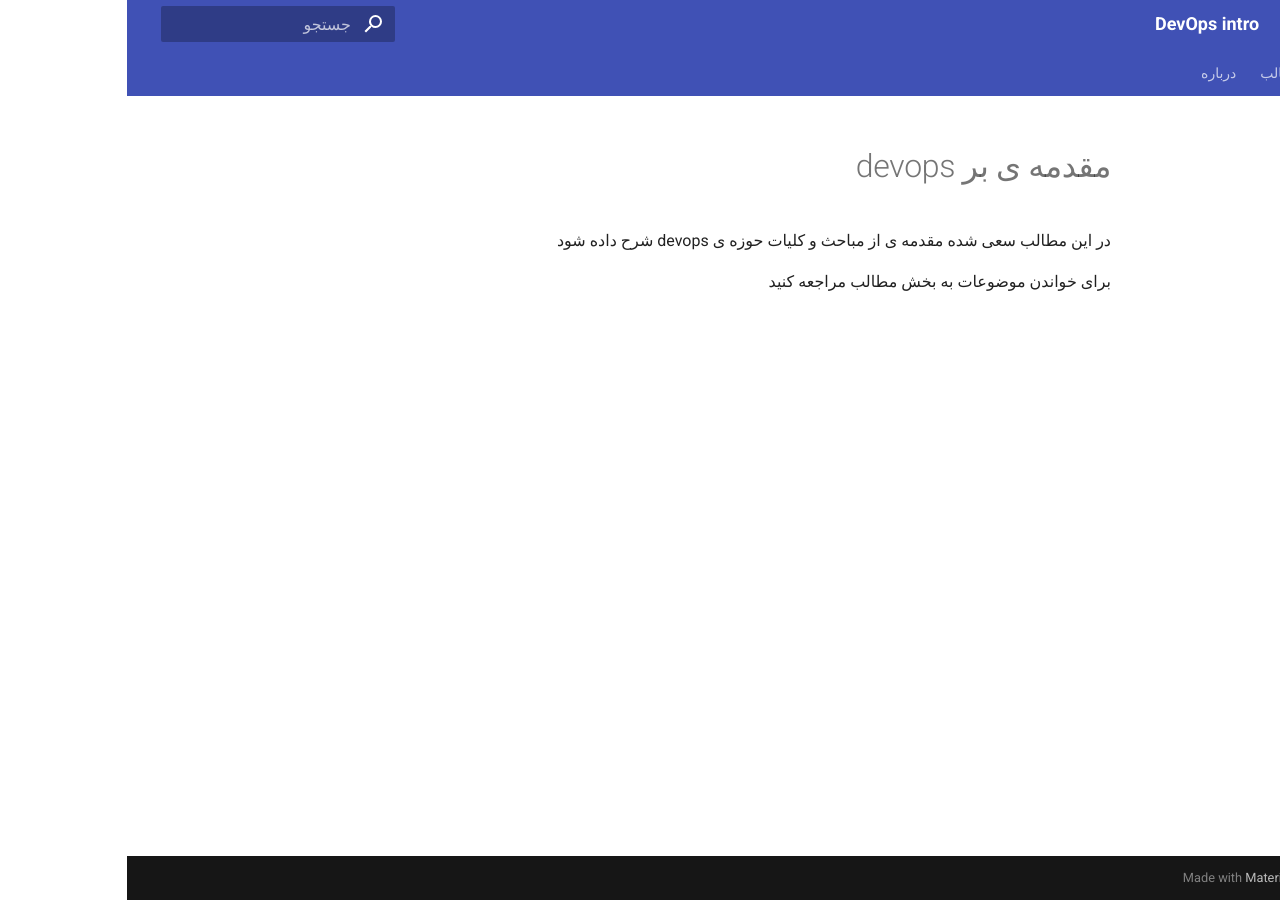
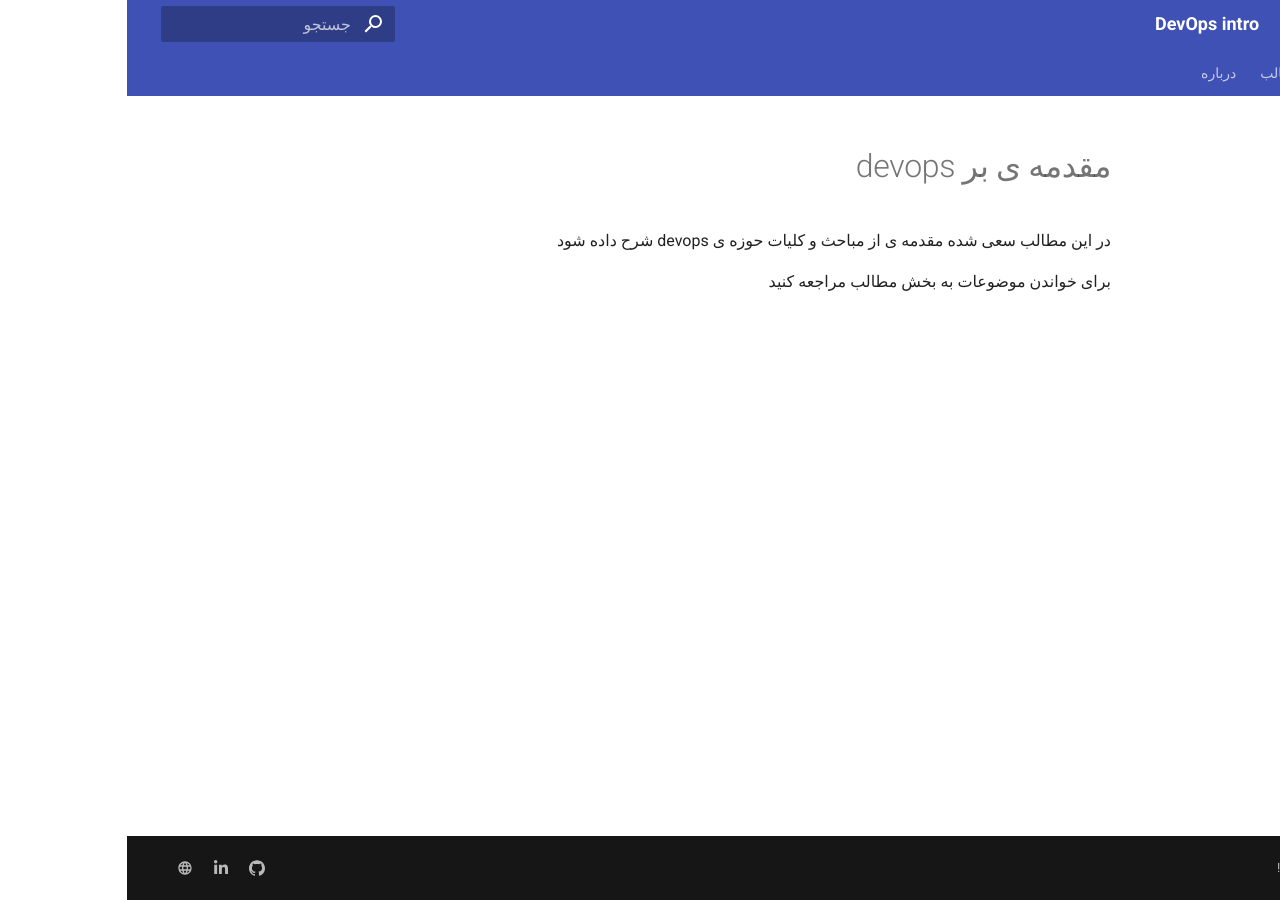
Before and after one commit to mammadnet/devops-intro, an MkDocs documentation site: the page built from docs/index.md, in a window 1280 px wide. Built offline with MkDocs 1.6.1 and Material for MkDocs 9.7.7, drawn with Linux system fonts in a browser that asks for light colours.

Commit message:
change mkdocs configs

```diff
--- a/mkdocs.yml
+++ b/mkdocs.yml
@@ -31,5 +31,17 @@ markdown_extensions:
       emoji_index: !!python/name:material.extensions.emoji.twemoji
       emoji_generator: !!python/name:material.extensions.emoji.to_svg
 
-watch:
-  - ./docs
+
+
+extra:
+  social:
+    - icon: simple/github
+      link: https://github.com/mammadnet
+    - icon: fontawesome/brands/linkedin-in
+      link: https://www.linkedin.com/in/mohamadiann/
+    - icon: material/web
+      link: https://mamadnet.ir/
+
+  generator: false
+
+copyright: Just For Fun !!!
```
